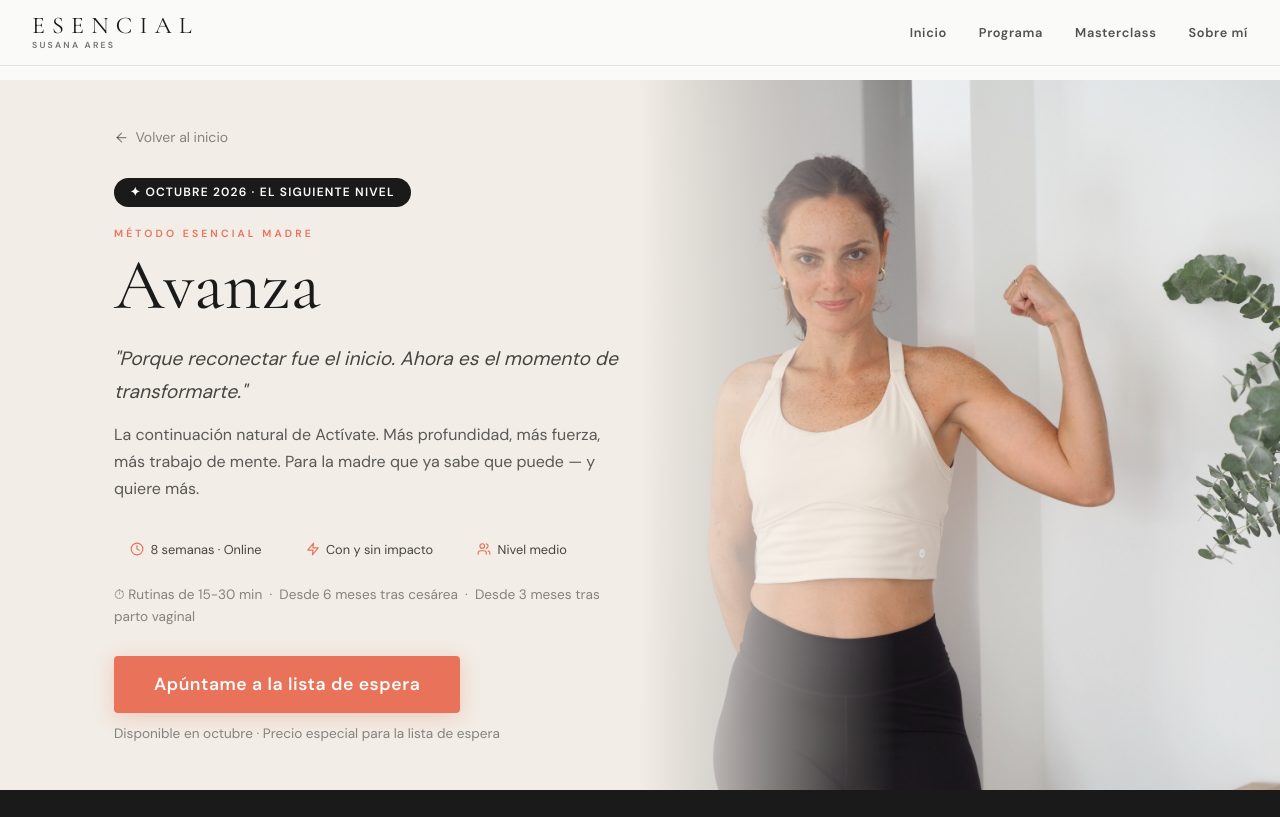
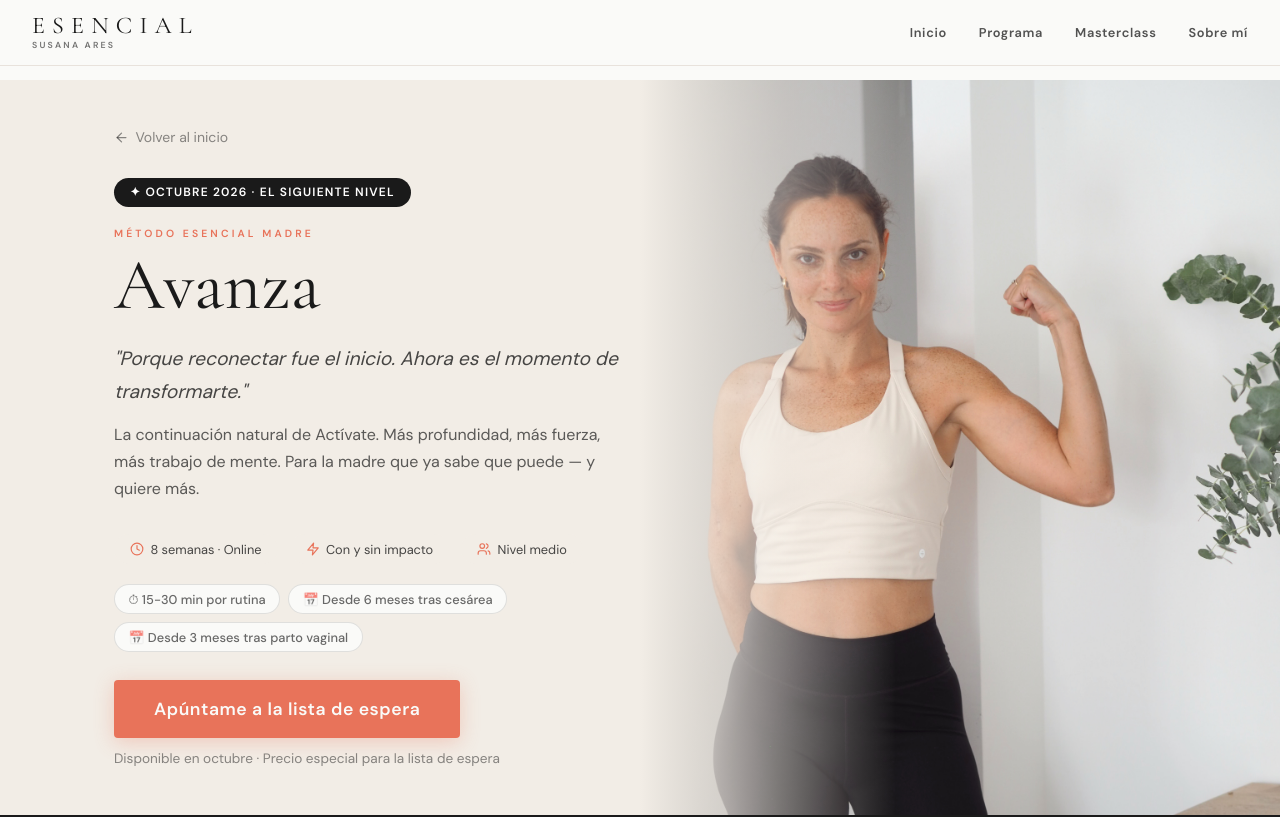
Before and after one commit to susanaaresla-lab/esencial-susana, a React (Create React App) app: page /lista-espera-avanza in a window 1280 px wide. Shown: the top 817 px of the page. Built offline with nearby package versions, Linux system fonts and the light colour scheme.

Commit message:
timing info como tags hero avanza

```diff
--- a/src/pages/ListaEsperaAvanzaPage.js
+++ b/src/pages/ListaEsperaAvanzaPage.js
@@ -69,9 +69,13 @@ export default function ListaEsperaAvanzaPage() {
               <span className="pill"><Zap />Con y sin impacto</span>
               <span className="pill"><Users />Nivel medio</span>
             </div>
-            <p style={{ fontSize: '0.85rem', color: 'rgba(26,26,26,0.5)', marginBottom: '1.75rem', lineHeight: 1.6 }}>
-              ⏱ Rutinas de 15-30 min &nbsp;·&nbsp; Desde 6 meses tras cesárea &nbsp;·&nbsp; Desde 3 meses tras parto vaginal
-            </p>
+            <div style={{ display: 'flex', flexWrap: 'wrap', gap: '0.5rem', marginBottom: '1.75rem' }}>
+  {['⏱ 15-30 min por rutina', '📅 Desde 6 meses tras cesárea', '📅 Desde 3 meses tras parto vaginal'].map((tag, i) => (
+    <span key={i} style={{ background: 'var(--white)', border: '1px solid rgba(26,26,26,0.12)', borderRadius: 999, padding: '0.35rem 0.85rem', fontSize: '0.8rem', color: 'rgba(26,26,26,0.65)', fontWeight: 500 }}>
+      {tag}
+    </span>
+  ))}
+</div>
             <div style={{ display: 'block' }}>
               <button
                 className="btn-coral"
```
